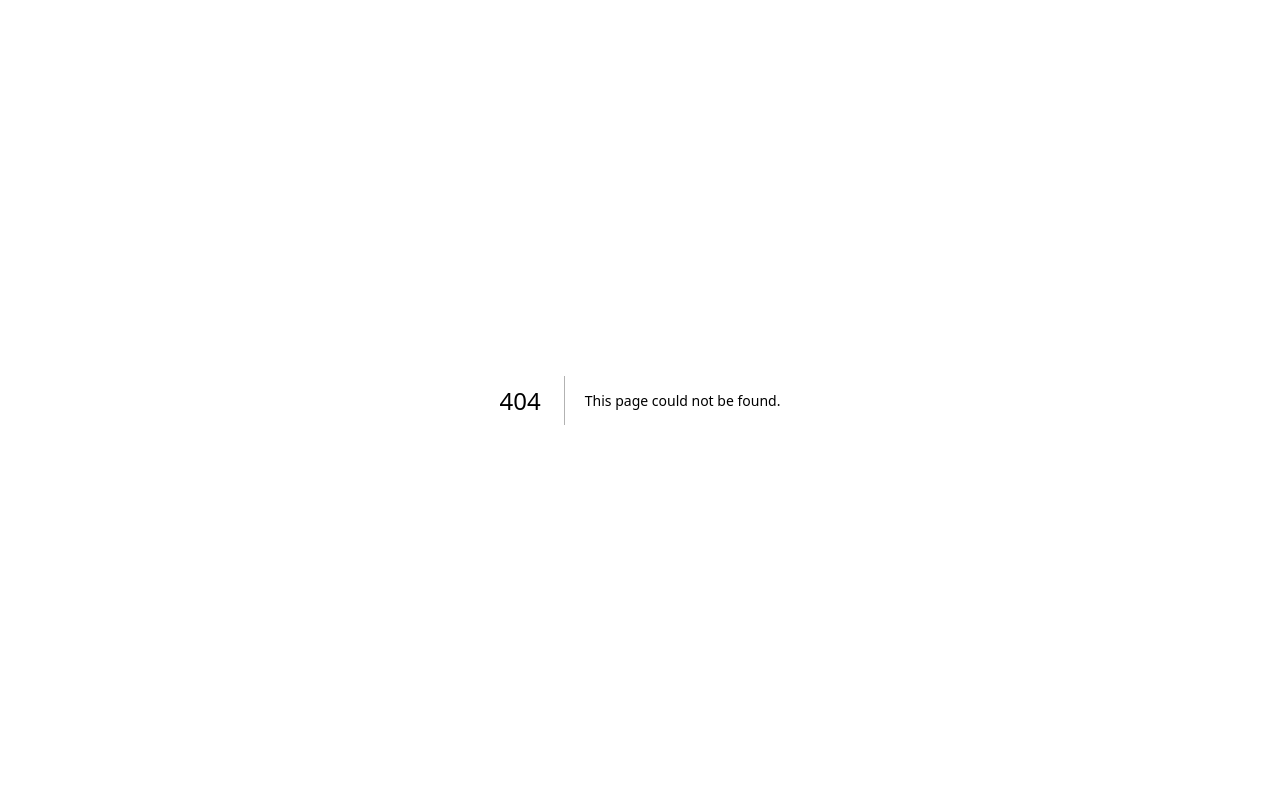
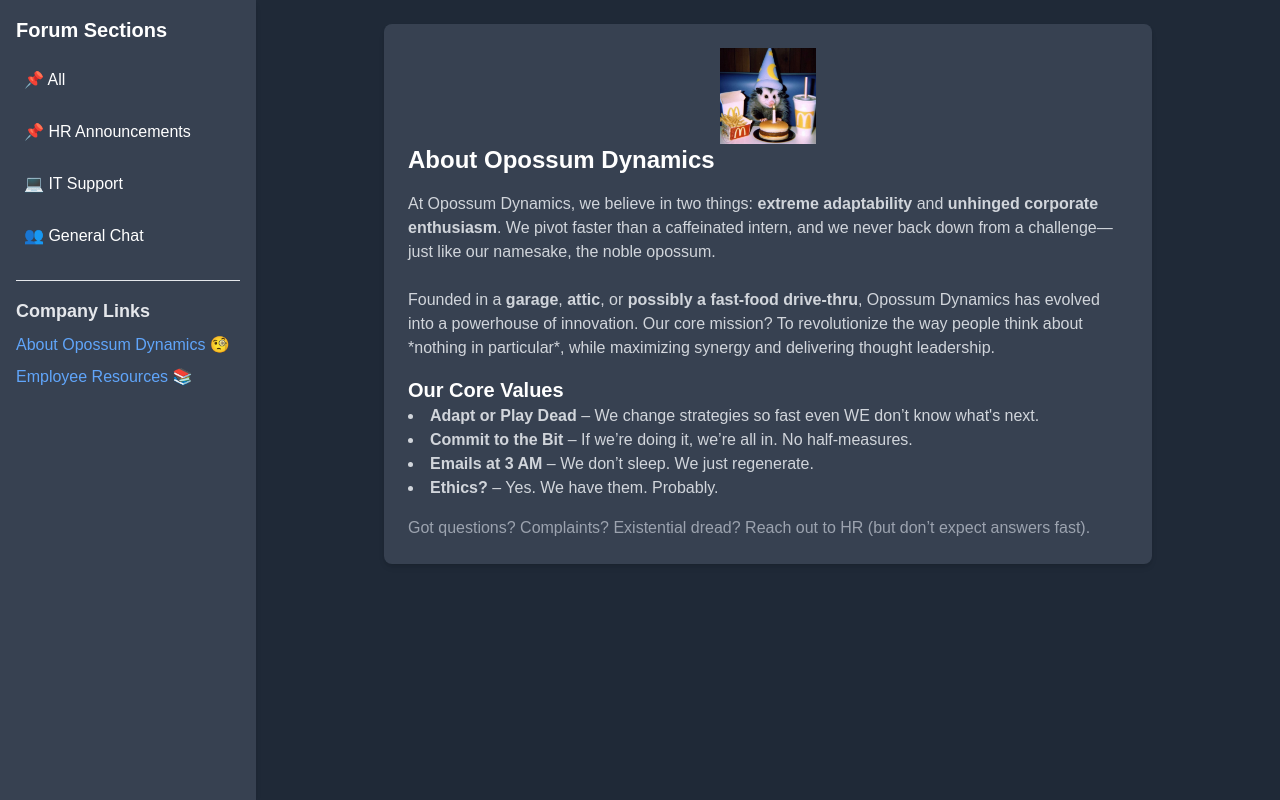
Before and after one commit to lcsimmons/Operation-Honey-Badger, a Next.js app in the folder frontend/: page /about in a window 1280 px wide. Before the commit this address had no page. Built offline with nearby package versions, Linux system fonts and the light colour scheme.

Commit message:
Added consistent menu side bar, made it dark mode, added company placeholder

```diff
--- /dev/null
+++ b/frontend/src/components/sidebar.js
@@ -0,0 +1,46 @@
+import Link from "next/link";
+import { useRouter } from "next/router";
+
+export default function Sidebar({ selectedCategory }) {
+  const router = useRouter();
+
+  return (
+    <aside className="w-64 bg-gray-700 shadow-md p-4">
+      <h2 className="text-xl font-bold text-white mb-4">Forum Sections</h2>
+      <ul className="space-y-3">
+        {["All", "HR Announcements", "IT Support", "General Chat"].map((category) => (
+          <li key={category}>
+            <Link
+              href={{
+                pathname: "/forum",
+                query: { category: category },
+              }}
+              className={`block w-full text-left p-2 text-white rounded-md font-medium ${
+                selectedCategory === category ? "bg-blue-300 text-white" : "hover:bg-white text-gray-900"
+              }`}
+            >
+              {category === "IT Support" ? "💻" : category === "General Chat" ? "👥" : "📌"} {category}
+            </Link>
+          </li>
+        ))}
+      </ul>
+
+      {/* Additional Links */}
+      <div className="mt-6 border-t pt-4">
+        <h2 className="text-lg font-bold text-gray-200 mb-2">Company Links</h2>
+        <ul className="space-y-2">
+          <li>
+            <Link href="/about" className="text-blue-400 hover:underline">
+              About Opossum Dynamics 🧐
+            </Link>
+          </li>
+          <li>
+            <Link href="/resources" className="text-blue-400 hover:underline">
+              Employee Resources 📚
+            </Link>
+          </li>
+        </ul>
+      </div>
+    </aside>
+  );
+}
--- /dev/null
+++ b/frontend/src/pages/about.js
@@ -0,0 +1,37 @@
+import Sidebar from "../components/sidebar.js";
+import Link from "next/link";
+
+export default function About() {
+    return (
+    <div className="flex min-h-screen bg-gray-800">
+        <Sidebar />
+        <div className="flex-1 p-6">
+            <div className="max-w-3xl mx-auto bg-gray-700 shadow-md rounded-lg p-6">
+                <img src="/opossumdynamics.jpg" alt="Company Logo" className="w-24 mx-auto" />
+                <h1 className="text-2xl font-bold text-white mb-4">About Opossum Dynamics</h1>
+                <p className="text-gray-300">
+                    At Opossum Dynamics, we believe in two things: <strong>extreme adaptability</strong> and
+                    <strong> unhinged corporate enthusiasm</strong>. We pivot faster than a caffeinated intern, and we never back down from a challenge—just like our namesake, the noble opossum.
+                </p>
+                <br></br>
+                <p className="text-gray-300 mb-4">
+                Founded in a <b>garage</b>, <b>attic</b>, or <b>possibly a fast-food drive-thru</b>, Opossum Dynamics has evolved into a powerhouse of innovation.
+                Our core mission? To revolutionize the way people think about *nothing in particular*, while maximizing synergy and delivering thought leadership.
+                </p>
+
+                <h2 className="text-xl font-bold text-white mt-4">Our Core Values</h2>
+                <ul className="list-disc list-inside text-gray-300">
+                    <li><strong>Adapt or Play Dead</strong> – We change strategies so fast even WE don’t know what's next.</li>
+                    <li><strong>Commit to the Bit</strong> – If we’re doing it, we’re all in. No half-measures.</li>
+                    <li><strong>Emails at 3 AM</strong> – We don’t sleep. We just regenerate.</li>
+                    <li><strong>Ethics?</strong> – Yes. We have them. Probably.</li>
+                </ul>
+
+                <p className="mt-4 text-gray-400">
+                    Got questions? Complaints? Existential dread? Reach out to HR (but don’t expect answers fast).
+                </p>
+                </div>
+            </div>
+        </div>
+    );
+}
--- a/frontend/src/pages/forum.js
+++ b/frontend/src/pages/forum.js
@@ -1,12 +1,15 @@
 import { useState, useEffect } from "react";
 import { useRouter } from "next/router";
+import Sidebar from "../components/sidebar.js";
+import Link from "next/link";
 
 export default function Forum() {
   const router = useRouter();
+  const { category } = router.query; // Read category from URL query
   const [username, setUsername] = useState("");
   const [avatar, setAvatar] = useState("/default.png");
   const [newPost, setNewPost] = useState("");
-  const [selectedCategory, setSelectedCategory] = useState("all");
+  const [selectedCategory, setSelectedCategory] = useState("All");
 
   useEffect(() => {
     const isLoggedIn = localStorage.getItem("loggedIn");
@@ -21,6 +24,12 @@ export default function Forum() {
     }
   }, []);
 
+  useEffect(() => {
+    if (category) {
+      setSelectedCategory(category); // Set category from query
+    }
+  }, [category]);
+
   const [posts, setPosts] = useState([
     {
       id: 1,
@@ -29,7 +38,6 @@ export default function Forum() {
       avatar: "/default.png",
       message: "Reminder: Open Enrollment for health benefits starts next Monday. Check your emails for details.",
       timestamp: "3 days ago",
-    //   image: "/hr-announcement.jpg",
       replies: [
         { user: "John", avatar: "/default.png", message: "Thanks for the reminder! Will there be an info session?" },
         { user: "HR Department", avatar: "/default.png", message: "Yes, a Zoom Q&A session is scheduled for Friday at 2 PM." },
@@ -42,7 +50,6 @@ export default function Forum() {
       avatar: "/default.png",
       message: "Anyone else having issues with the VPN? It keeps disconnecting randomly.",
       timestamp: "2 hours ago",
-    //   image: "/vpn-error.png",
       replies: [
         { user: "David (IT)", avatar: "/default.png", message: "Try switching to the backup server. We're investigating the issue." },
         { user: "Michael", avatar: "/default.png", message: "Yep, same issue here. Hope IT finds a fix soon!" },
@@ -55,13 +62,11 @@ export default function Forum() {
       avatar: "/default.png",
       message: "Who’s joining the company holiday party? The invite says free drinks! 🍻",
       timestamp: "30 minutes ago",
-      image: "/placeholder.png",
       replies: [
         { user: "Mike", avatar: "/default.png", message: "Count me in! Do we need to RSVP?" },
       ],
     },
   ]);
-
 
   const [replyText, setReplyText] = useState({});
 
@@ -94,35 +99,19 @@ export default function Forum() {
   };
 
   return (
-    <div className="flex min-h-screen bg-gray-50">
+    <div className="flex min-h-screen bg-gray-800">
       {/* Sidebar */}
-      <aside className="w-64 bg-white shadow-md p-4">
-        <h2 className="text-xl font-bold text-gray-700 mb-4">Forum Sections</h2>
-        <ul className="space-y-3">
-          {["all", "HR Announcements", "IT Support", "General Chat"].map((category) => (
-            <li key={category}>
-              <button
-                className={`w-full text-left p-2 rounded-md font-medium ${
-                  selectedCategory === category ? "bg-blue-600 text-white" : "hover:bg-gray-200 text-gray-700"
-                }`}
-                onClick={() => setSelectedCategory(category)}
-              >
-                {category === "IT Support" ? "💻" : category === "General Chat" ? "👥" : "📌"} {category}
-              </button>
-            </li>
-          ))}
-        </ul>
-      </aside>
-
+      <Sidebar selectedCategory={selectedCategory} />
       {/* Main Content */}
       <div className="flex-1 p-6">
-        <div className="max-w-3xl mx-auto bg-white shadow-md rounded-lg p-6">
-          {/* Company Logo */}
+        <div className="max-w-3xl mx-auto bg-gray-700 shadow-md rounded-lg p-6">
+          {/* Company Branding */}
           <div className="text-center mb-4">
-            <img src="/company-logo.png" alt="Company Logo" className="w-24 mx-auto" />
+            <img src="/opossumdynamics.jpg" alt="Company Logo" className="w-24 mx-auto" />
+            <p className="text-gray-400 italic mt-2">"Innovation, Distraction, Opossum Action™"</p>
           </div>
 
-          <h1 className="text-2xl font-bold text-gray-900 mb-4">Employee Forum - Welcome {username}! 👋</h1>
+          <h1 className="text-2xl font-bold text-white mb-4">Opossum Forum - Welcome {username}! 👋</h1>
 
           {/* Profile & Logout */}
           <div className="flex items-center justify-between mb-6">
@@ -133,7 +122,7 @@ export default function Forum() {
                 className="w-12 h-12 rounded-full border"
                 onError={(e) => e.target.src = "/default.png"}
               />
-              <p className="text-lg font-semibold text-gray-800">{username}</p>
+              <p className="text-lg font-semibold text-white">{username}</p>
             </div>
             <button
               onClick={() => {
@@ -149,7 +138,7 @@ export default function Forum() {
           {/* Forum Posts */}
           <div className="space-y-6">
             {posts
-              .filter((post) => selectedCategory === "all" || post.category === selectedCategory)
+              .filter((post) => selectedCategory === "All" || post.category === selectedCategory)
               .map((post) => (
                 <div key={post.id} className="p-4 border border-gray-300 rounded-lg bg-gray-50">
                   <div className="flex items-center space-x-3">
@@ -159,10 +148,9 @@ export default function Forum() {
                     <p className="text-xs text-gray-600">{post.timestamp}</p>
                   </div>
                   <p className="text-gray-900 mt-2">{post.message}</p>
-                  {post.image && <img src={post.image} alt="Post Attachment" className="w-full mt-2 rounded-lg" />}
 
-                  {/* Replies Section */}
-                  {post.replies.length > 0 && (
+                  {/* Replies */}
+                  {post.replies && post.replies.length > 0 && (
                     <div className="mt-3 pl-6 border-l border-gray-300 space-y-2">
                       {post.replies.map((reply, index) => (
                         <div key={index} className="flex items-start space-x-3">
@@ -175,23 +163,6 @@ export default function Forum() {
                       ))}
                     </div>
                   )}
-
-                  {/* Reply Input */}
-                  <div className="mt-3">
-                    <input
-                      type="text"
-                      className="w-full p-2 border border-gray-300 rounded-lg"
-                      placeholder="Write a reply..."
-                      value={replyText[post.id] || ""}
-                      onChange={(e) => handleReplyChange(post.id, e.target.value)}
-                    />
-                    <button
-                      onClick={() => handleReplySubmit(post.id)}
-                      className="mt-2 bg-blue-500 text-white p-2 rounded-lg hover:bg-blue-600"
-                    >
-                      Reply
-                    </button>
-                  </div>
                 </div>
               ))}
           </div>
--- /dev/null
+++ b/frontend/src/pages/resources.js
@@ -0,0 +1,32 @@
+import Sidebar from "../components/sidebar.js";
+import Link from "next/link";
+
+export default function Resources() {
+    return (
+      <div className="flex min-h-screen bg-gray-800">
+        <Sidebar />
+        <div className="flex-1 p-6">
+          <div className="max-w-3xl mx-auto bg-gray-700 shadow-md rounded-lg p-6">
+            <h1 className="text-3xl font-bold text-white mb-4">Company Resources</h1>
+            <p className="text-gray-300 mb-4">
+              Whether you’re looking for documentation, IT support, or just trying to survive another day at Opossum Dynamics,
+              we’ve got the resources to *probably* help you out.
+            </p>
+
+            <h2 className="text-2xl font-semibold text-white mt-6 mb-3">Essential Links</h2>
+            <ul className="list-disc list-inside text-gray-300">
+              <li><a href="#" className="text-blue-300 hover:underline">🚀 Employee Handbook (PDF, mostly redacted)</a></li>
+              <li><a href="#" className="text-blue-300 hover:underline">💻 IT Support Ticket System (good luck)</a></li>
+              <li><a href="#" className="text-blue-300 hover:underline">🏝️ PTO Request Form (Denied by default)</a></li>
+              <li><a href="#" className="text-blue-300 hover:underline">💳 Expense Reimbursement (Hope you saved receipts)</a></li>
+            </ul>
+
+            <h2 className="text-2xl font-semibold text-white mt-6 mb-3">Need More Help?</h2>
+            <p className="text-gray-300">
+              Please contact HR or IT support. If you hear laughter on the other end, you’ve reached the right department.
+            </p>
+          </div>
+        </div>
+      </div>
+    );
+}
--- a/frontend/src/styles/globals.css
+++ b/frontend/src/styles/globals.css
@@ -3,7 +3,7 @@
 @tailwind utilities;
 
 :root {
-  --background: #ffffff;
+  --background: #312b2b;
   --foreground: #171717;
 }
 
@@ -20,6 +20,7 @@ body {
   font-family: Arial, Helvetica, sans-serif;
 }
 
+
 .login-bg {
   background-color: black;
   background-image: radial-gradient(circle, rgba(255, 255, 255, 0.1) 1.3px, transparent 1px);
```
Also changed, not shown: frontend/public/opossumdynamics.jpg (added).
